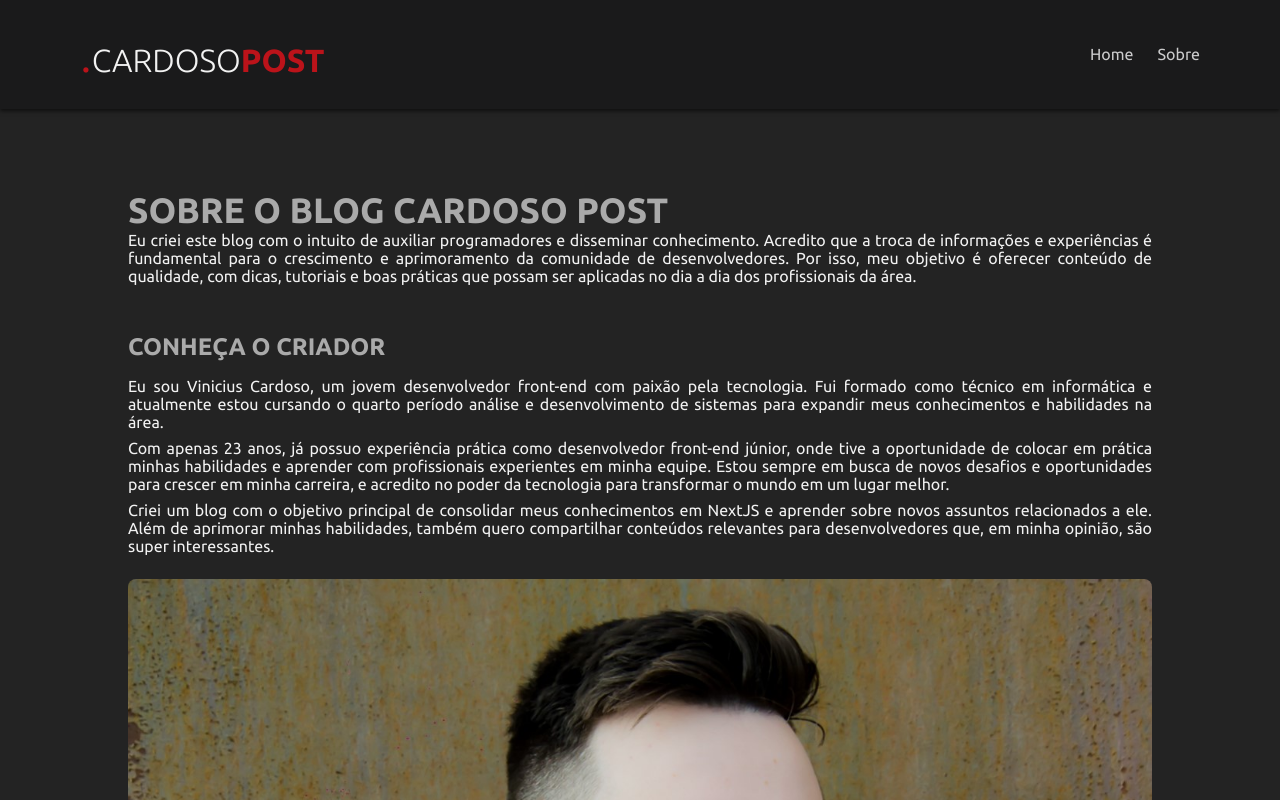
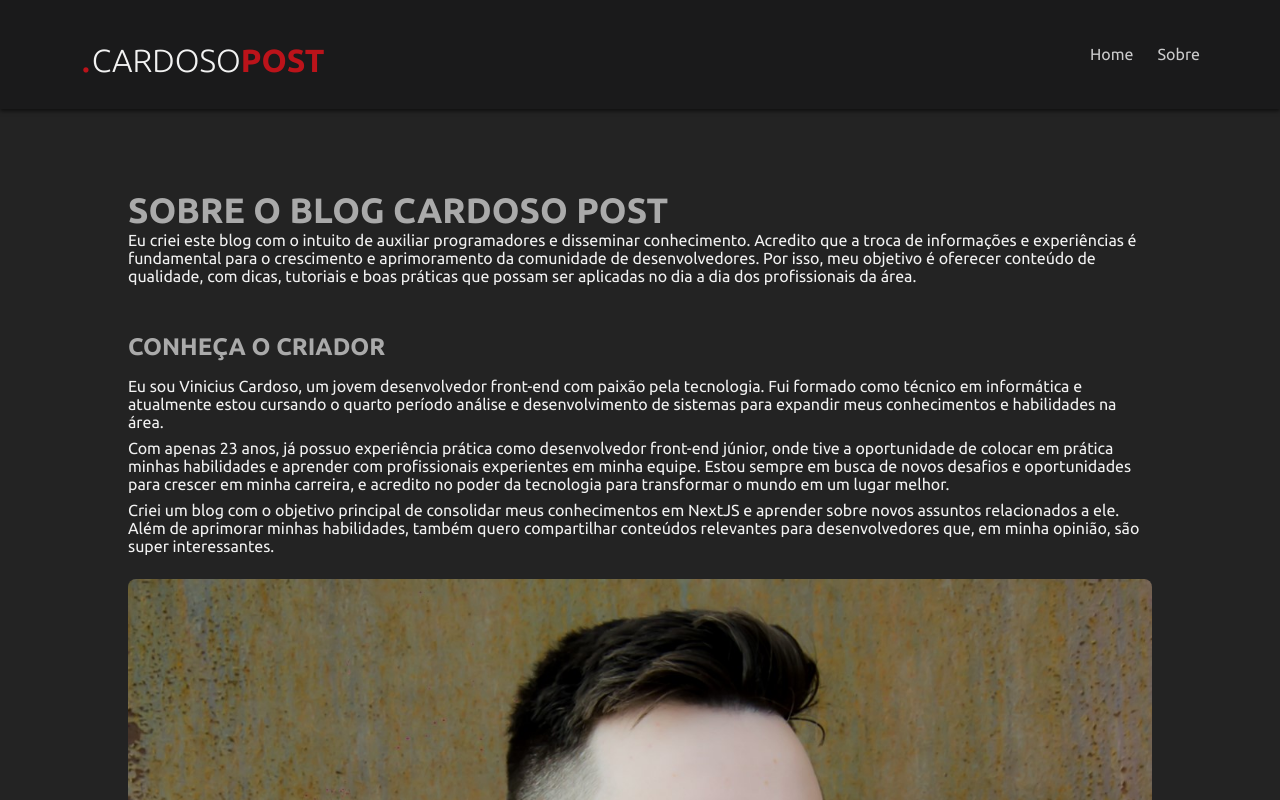
Before and after one commit to vinicdev/cardoso-post, a Next.js app: page /about in a window 1280 px wide. Shown: the top 800 px of the page. Built offline with nearby package versions, Linux system fonts and the light colour scheme.

Commit message:
fixing text alignment

```diff
--- a/src/styles/About.module.scss
+++ b/src/styles/About.module.scss
@@ -10,6 +10,7 @@
 
     p {
         @include p-16;
+        text-align: left;
     }
 }
 
@@ -47,6 +48,7 @@
         p {
             @include p-16();
             margin-bottom: 8px;
+            text-align: left;
         }
 
         @media (max-width: 1302px) {
--- a/src/styles/Home.module.scss
+++ b/src/styles/Home.module.scss
@@ -50,7 +50,7 @@
 
   &__subtitle,
   &__prevText {
-    text-align: justify;
+    text-align: left;
   }
 
   &__link {
--- a/src/styles/post.module.scss
+++ b/src/styles/post.module.scss
@@ -29,7 +29,7 @@
     P {
         opacity: .8;
         margin-bottom: 8px;
-        text-align: justify;
+        text-align: left;
     }
 
     strong {
```
